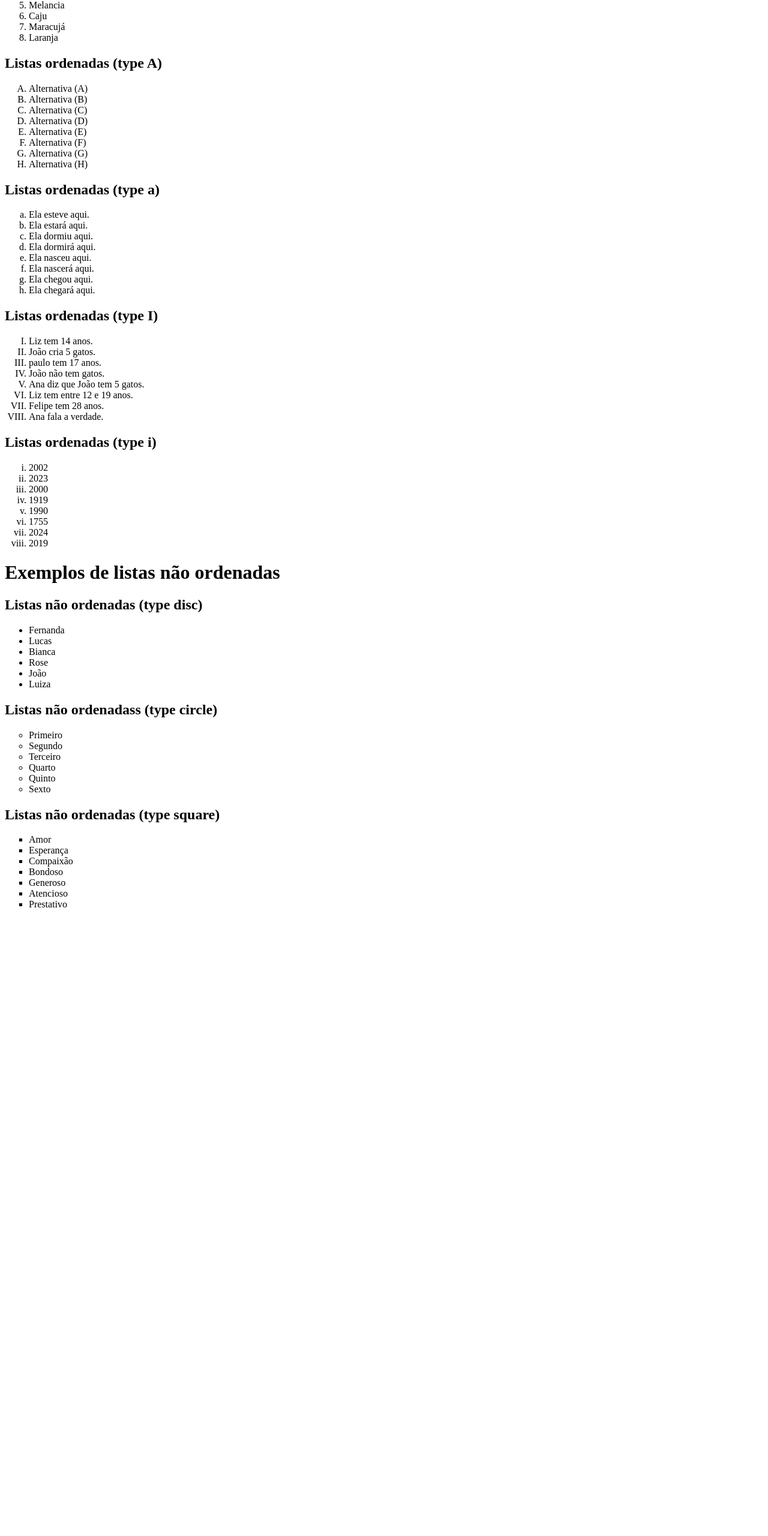
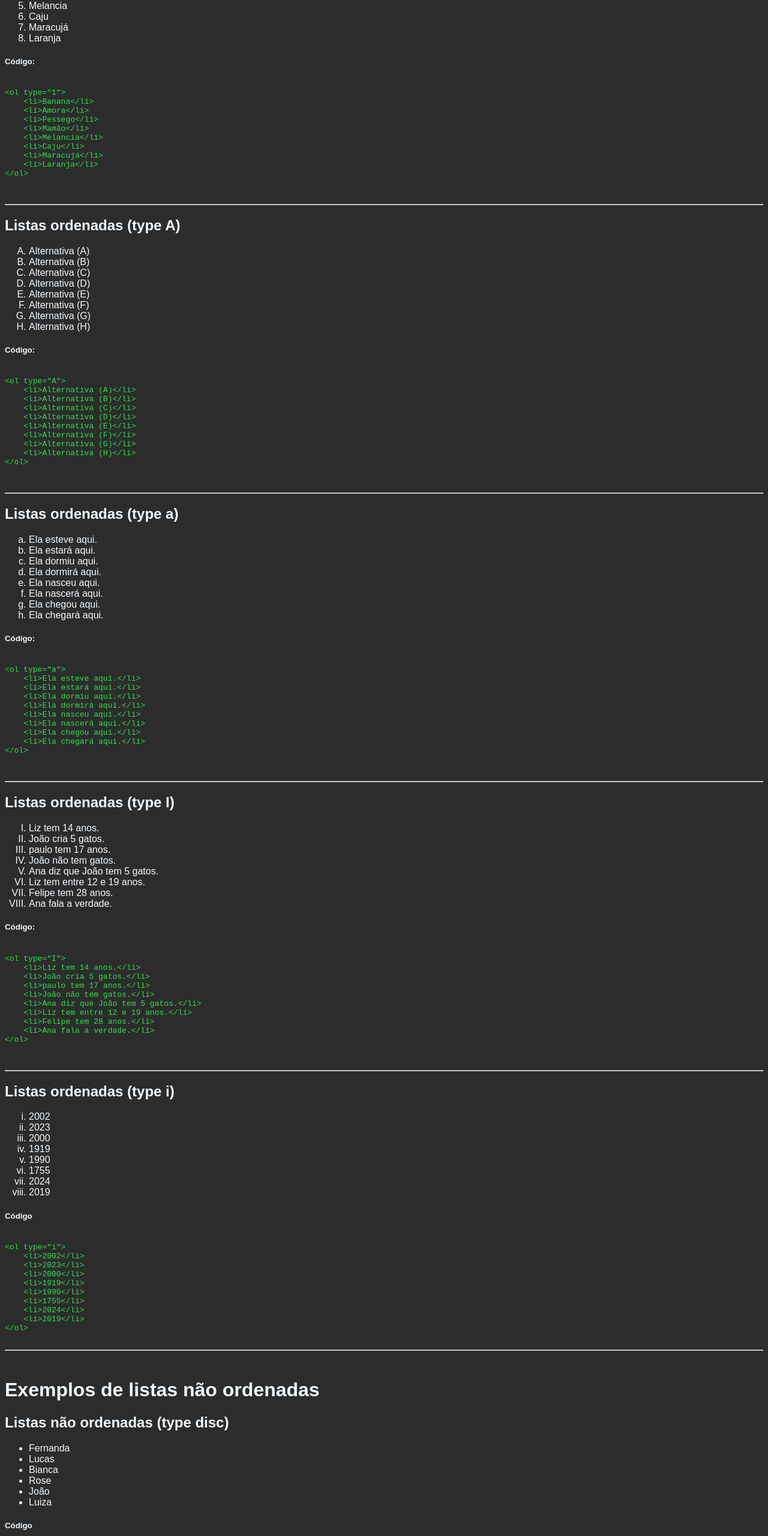
Before and after one commit to jeovadev/LISTAS-HTML, a plain HTML site: page listas.001/index.html in a window 1280 px wide. Shown: the part 199-2760 px from the top of the page at 60% size. Before the commit the page ends 1732 px from the top, so only its background shows below. Drawn offline with Linux system fonts and the light colour scheme.

Commit message:
final-update

```diff
--- a/listas.001/index.html
+++ b/listas.001/index.html
@@ -4,8 +4,16 @@
     <meta charset="UTF-8">
     <meta name="viewport" content="width=device-width, initial-scale=1.0">
     <title>Tipos de listas</title>
+    <style>
+        body {
+            background-color: rgba(0, 0, 0, 0.829);
+            font-family: arial;
+            color: aliceblue;
+        }
+    </style>
 </head>
 <body>
+    <meta charset="UTF-8">
     <h1>Exemplos de listas ordenadas</h1>
 
     <h2>Listas ordenadas (type 1)</h2>
@@ -19,6 +27,22 @@
         <li>Maracujá</li>
         <li>Laranja</li>
     </ol>
+    <h5>Código:</h5>
+    <pre>
+        <code style="color: rgb(42, 228, 73);">
+&lt;ol type="1"&gt;
+    &lt;li&gt;Banana&lt;/li&gt;
+    &lt;li&gt;Amora&lt;/li&gt;
+    &lt;li&gt;Pessego&lt;/li&gt;
+    &lt;li&gt;Mamão&lt;/li&gt;
+    &lt;li&gt;Melancia&lt;/li&gt;
+    &lt;li&gt;Caju&lt;/li&gt;
+    &lt;li&gt;Maracujá&lt;/li&gt;
+    &lt;li&gt;Laranja&lt;/li&gt;
+&lt;/ol&gt;
+        </code>
+    </pre>
+    <hr>
     <h2>Listas ordenadas (type A)</h2>
     <ol type="A">
         <li>Alternativa (A)</li>
@@ -30,6 +54,22 @@
         <li>Alternativa (G)</li>
         <li>Alternativa (H)</li>
     </ol>
+    <h5>Código:</h5>
+    <pre>
+        <code style="color: rgb(42, 228, 73);">
+&lt;ol type="A"&gt;
+    &lt;li&gt;Alternativa (A)&lt;/li&gt;
+    &lt;li&gt;Alternativa (B)&lt;/li&gt;
+    &lt;li&gt;Alternativa (C)&lt;/li&gt;
+    &lt;li&gt;Alternativa (D)&lt;/li&gt;
+    &lt;li&gt;Alternativa (E)&lt;/li&gt;
+    &lt;li&gt;Alternativa (F)&lt;/li&gt;
+    &lt;li&gt;Alternativa (G)&lt;/li&gt;
+    &lt;li&gt;Alternativa (H)&lt;/li&gt;
+&lt;/ol&gt;
+        </code>
+    </pre>
+    <hr>
     <h2>Listas ordenadas (type a)</h2>
     <ol type="a">
         <li>Ela esteve aqui.</li>
@@ -41,6 +81,22 @@
         <li>Ela chegou aqui.</li>
         <li>Ela chegará aqui.</li>
     </ol>
+    <h5>Código:</h5>
+    <pre>
+        <code style="color: rgb(42, 228, 73);">
+&lt;ol type="a"&gt;
+    &lt;li&gt;Ela esteve aqui.&lt;/li&gt;
+    &lt;li&gt;Ela estará aqui.&lt;/li&gt;
+    &lt;li&gt;Ela dormiu aqui.&lt;/li&gt;
+    &lt;li&gt;Ela dormirá aqui.&lt;/li&gt;
+    &lt;li&gt;Ela nasceu aqui.&lt;/li&gt;
+    &lt;li&gt;Ela nascerá aqui.&lt;/li&gt;
+    &lt;li&gt;Ela chegou aqui.&lt;/li&gt;
+    &lt;li&gt;Ela chegará aqui.&lt;/li&gt;
+&lt;/ol&gt;
+        </code>
+    </pre>
+    <hr>
     <h2>Listas ordenadas (type I)</h2>
     <ol type="I">
         <li>Liz tem 14 anos.</li>
@@ -52,6 +108,22 @@
         <li>Felipe tem 28 anos.</li>
         <li>Ana fala a verdade.</li>
     </ol>
+    <h5>Código:</h5>
+    <pre>
+        <code style="color: rgb(42, 228, 73);">
+&lt;ol type="I"&gt;
+    &lt;li&gt;Liz tem 14 anos.&lt;/li&gt;
+    &lt;li&gt;João cria 5 gatos.&lt;/li&gt;
+    &lt;li&gt;paulo tem 17 anos.&lt;/li&gt;
+    &lt;li&gt;João não tem gatos.&lt;/li&gt;
+    &lt;li&gt;Ana diz que João tem 5 gatos.&lt;/li&gt;
+    &lt;li&gt;Liz tem entre 12 e 19 anos.&lt;/li&gt;
+    &lt;li&gt;Felipe tem 28 anos.&lt;/li&gt;
+    &lt;li&gt;Ana fala a verdade.&lt;/li&gt;
+&lt;/ol&gt;
+        </code>
+    </pre>
+    <hr>
     <h2>Listas ordenadas (type i)</h2>
     <ol type="i">
         <li>2002</li>
@@ -63,6 +135,23 @@
         <li>2024</li>
         <li>2019</li>
     </ol>
+<h5>Código</h5>
+<pre>
+    <code style="color: rgb(42, 228, 73);">
+&lt;ol type="i"&gt;
+    &lt;li&gt;2002&lt;/li&gt;
+    &lt;li&gt;2023&lt;/li&gt;
+    &lt;li&gt;2000&lt;/li&gt;
+    &lt;li&gt;1919&lt;/li&gt;
+    &lt;li&gt;1990&lt;/li&gt;
+    &lt;li&gt;1755&lt;/li&gt;
+    &lt;li&gt;2024&lt;/li&gt;
+    &lt;li&gt;2019&lt;/li&gt;
+&lt;/ol&gt;
+    </code>
+</pre>
+<hr>
+<br>
 
 <h1>Exemplos de listas não ordenadas</h1>
 
@@ -75,6 +164,20 @@
     <li>João</li>
     <li>Luiza</li>
 </ul>
+<h5>Código</h5>
+<pre>
+    <code style="color: rgb(42, 228, 73);">
+&lt;ul type="disc"&gt;
+    &lt;li&gt;Fernanda&lt;/li&gt;
+    &lt;li&gt;Lucas&lt;/li&gt;
+    &lt;li&gt;Bianca&lt;/li&gt;
+    &lt;li&gt;Rose&lt;/li&gt;
+    &lt;li&gt;João&lt;/li&gt;
+    &lt;li&gt;Luiza&lt;/li&gt;
+&lt;/ul&gt;
+    </code>
+</pre>
+<hr>
 <h2>Listas não ordenadass (type circle)</h2>
 <ul type="circle">
     <li>Primeiro</li>
@@ -84,6 +187,20 @@
     <li>Quinto</li>
     <li>Sexto</li>
 </ul>
+<h5>código</h5>
+<pre>
+    <code style="color: rgb(42, 228, 73);">
+&lt;ul type="circle"&gt;
+    &lt;li&gt;Primeiro&lt;/li&gt;
+    &lt;li&gt;Segundo&lt;/li&gt;
+    &lt;li&gt;Terceiro&lt;/li&gt;
+    &lt;li&gt;Quarto&lt;/li&gt;
+    &lt;li&gt;Quinto&lt;/li&gt;
+    &lt;li&gt;Sexto&lt;/li&gt;
+&lt;/ul&gt;
+    </code>
+</pre>
+<hr>
 <h2>Listas não ordenadas (type square)</h2>
 <ul type="square">
     <li>Amor</li>
@@ -94,7 +211,24 @@
     <li>Atencioso</li>
     <li>Prestativo</li>
 </ul>
+<h5>Código:</h5>
+<pre>
+    <code style="color: rgb(42, 228, 73);">
+&lt;ul type="square"&gt;
+    &lt;li&gt;Amor&lt;/li&gt;
+    &lt;li&gt;Esperança&lt;/li&gt;
+    &lt;li&gt;Compaixão&lt;/li&gt;
+    &lt;li&gt;Bondoso&lt;/li&gt;
+    &lt;li&gt;Generoso&lt;/li&gt;
+    &lt;li&gt;Atencioso&lt;/li&gt;
+    &lt;li&gt;Prestativo&lt;/li&gt;
+&lt;/ul&gt;
+    </code>
+</pre>
 
+<hr>
+<p>Bons estudos! &#128519; <br>
+- Escrito por <a href="https://www.instagram.com/jeovafv/">Jeova Vasconcelos</a></p>
 
 </body>
 </html>
--- /dev/null
+++ b/listas.001/style.css
@@ -0,0 +1,3 @@
+body {
+    background-color: rgba(19, 11, 1, 0.568);
+}
```
